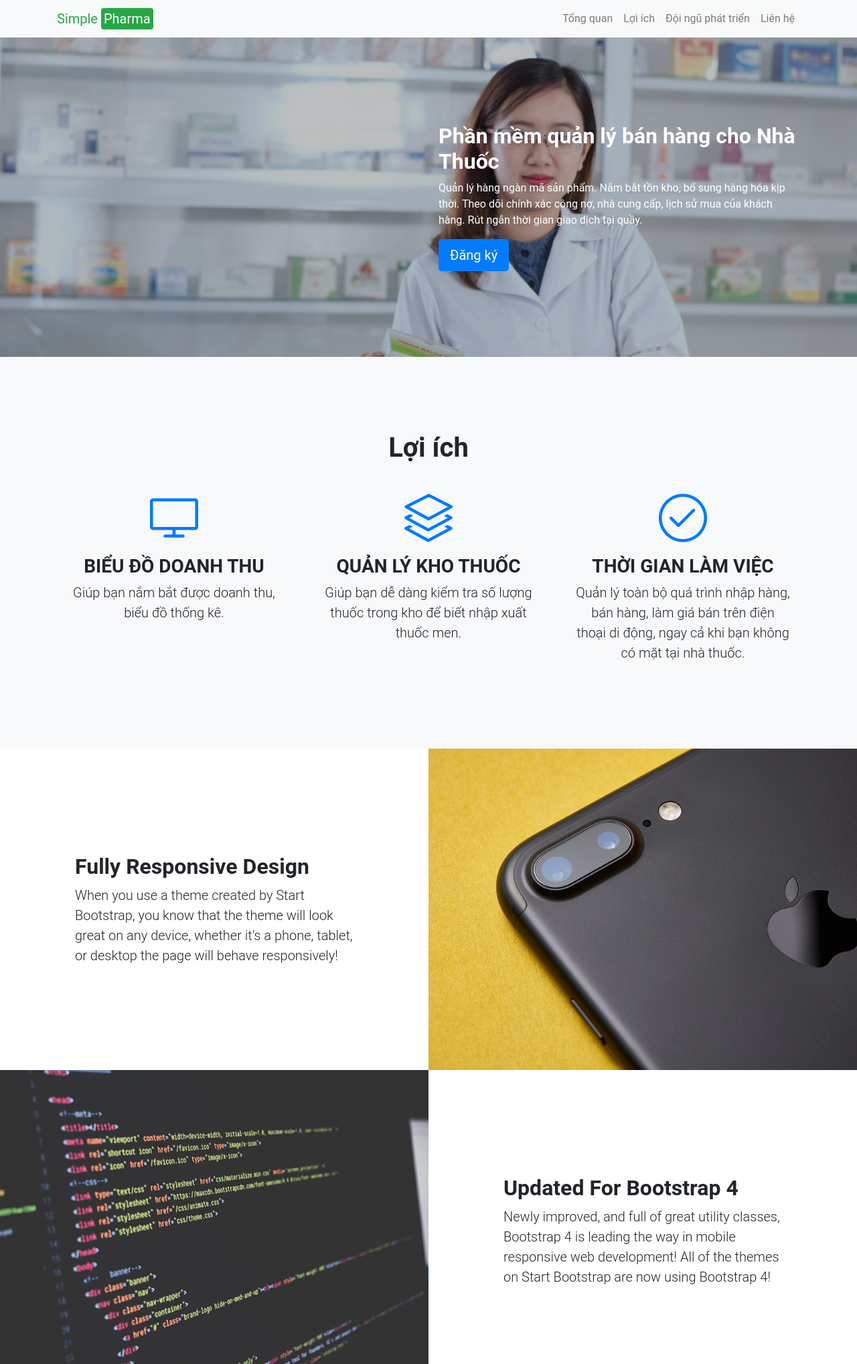
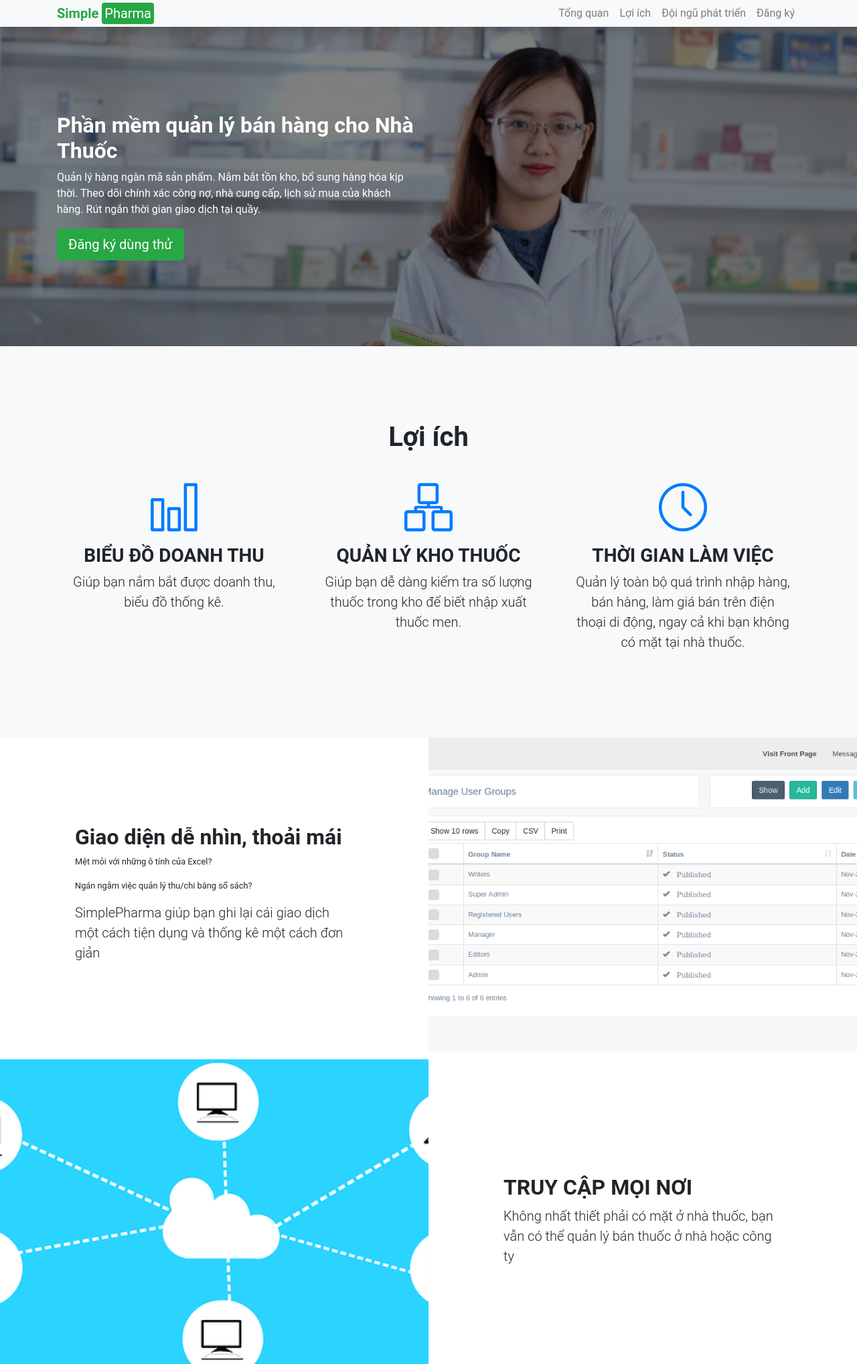
Before and after one commit to beohoang98/simple-pharma-landing-page, a website: page index.html in a window 1280 px wide. Shown: the top 2037 px of the page at 67% size. Drawn offline with Linux system fonts and the light colour scheme; a web font is replaced by a local one.

Commit message:
them icon + so mo ta loi ich + some style

```diff
--- a/index.html
+++ b/index.html
@@ -9,7 +9,7 @@
   <meta name="author" content="">
 
   <title>Simple Pharma</title>
-  <link href="./img/pharma.ico" rel="icon" type="image/x-icon" />
+  <link href="/favicon.ico" type="image/x-icon" />
   <!-- Bootstrap core CSS -->
   <link href="vendor/bootstrap/css/bootstrap.min.css" rel="stylesheet">
 
@@ -24,10 +24,10 @@
 
 </head>
 
-<body>
+<body data-spy="scroll" data-target="#menu">
 
   <!-- Navigation -->
-  <nav class="navbar navbar-expand-lg navbar-light bg-light sticky-top">
+  <nav id="nav" class="navbar navbar-expand-lg navbar-light bg-light sticky-top py-0 shadow">
     <div class="container">
       <a class="navbar-brand" href="#">
         <span class="logo">Simple <span class="logo-tail">Pharma</span></span>
@@ -41,7 +41,7 @@
           <li class="nav-item"><a href="#top" class="nav-link">Tổng quan</a></li>
           <li class="nav-item"><a href="#feature" class="nav-link">Lợi ích</a></li>
           <li class="nav-item"><a href="#about-us" class="nav-link">Đội ngũ phát triển</a></li>
-          <li class="nav-item"><a href="#contact" class="nav-link">Liên hệ</a></li>
+          <li class="nav-item"><a href="#contact" class="nav-link">Đăng ký</a></li>
         </ul>
       </div>
 
@@ -53,12 +53,13 @@
     <div class="overlay"></div>
     <div class="container">
       <div class="row">
-        <div class="col-xl-6"></div>
         <div class="col-xl-6">
           <h2>Phần mềm quản lý bán hàng cho Nhà Thuốc</h2>
-          <p>Quản lý hàng ngàn mã sản phẩm. Nắm bắt tồn kho, bổ sung hàng hóa kịp thời. Theo dõi chính xác công nợ, nhà cung cấp, lịch sử mua của khách hàng. Rút ngắn thời gian giao dịch tại quầy.</p>
-          <button type="submit" class="btn btn-lg btn-primary">Đăng ký</button>
+          <p>Quản lý hàng ngàn mã sản phẩm. Nắm bắt tồn kho, bổ sung hàng hóa kịp thời. Theo dõi chính xác công nợ, nhà
+            cung cấp, lịch sử mua của khách hàng. Rút ngắn thời gian giao dịch tại quầy.</p>
+          <a href="#contact" class="btn btn-lg btn-success">Đăng ký dùng thử</a>
         </div>
+        <div class="col-xl-6"></div>
       </div>
     </div>
   </header>
@@ -67,13 +68,13 @@
   <section id="feature" class="features-icons bg-light text-center">
     <div class="container">
       <div class="mb-4">
-          <h1>Lợi ích</h1>
+        <h1>Lợi ích</h1>
       </div>
       <div class="row">
         <div class="col-lg-4">
           <div class="features-icons-item mx-auto mb-5 mb-lg-0 mb-lg-3">
             <div class="features-icons-icon d-flex">
-              <i class="icon-screen-desktop m-auto text-primary"></i>
+              <i class="icon-chart m-auto text-primary"></i>
             </div>
             <h3>BIỂU ĐỒ DOANH THU</h3>
             <p class="lead mb-0">Giúp bạn nắm bắt được doanh thu, biểu đồ thống kê.</p>
@@ -82,7 +83,7 @@
         <div class="col-lg-4">
           <div class="features-icons-item mx-auto mb-5 mb-lg-0 mb-lg-3">
             <div class="features-icons-icon d-flex">
-              <i class="icon-layers m-auto text-primary"></i>
+              <i class="icon-organization m-auto text-primary"></i>
             </div>
             <h3>QUẢN LÝ KHO THUỐC</h3>
             <p class="lead mb-0">Giúp bạn dễ dàng kiểm tra số lượng thuốc trong kho để biết nhập xuất thuốc men.</p>
@@ -91,10 +92,11 @@
         <div class="col-lg-4">
           <div class="features-icons-item mx-auto mb-0 mb-lg-3">
             <div class="features-icons-icon d-flex">
-              <i class="icon-check m-auto text-primary"></i>
+              <i class="icon-clock m-auto text-primary"></i>
             </div>
             <h3>THỜI GIAN LÀM VIỆC</h3>
-            <p class="lead mb-0">Quản lý toàn bộ quá trình nhập hàng, bán hàng, làm giá bán trên điện thoại di động, ngay cả khi bạn không có mặt tại nhà thuốc.</p>
+            <p class="lead mb-0">Quản lý toàn bộ quá trình nhập hàng, bán hàng, làm giá bán trên điện thoại di động,
+              ngay cả khi bạn không có mặt tại nhà thuốc.</p>
           </div>
         </div>
       </div>
@@ -107,29 +109,29 @@
       <div class="row no-gutters">
 
         <div class="col-lg-6 order-lg-2 text-white showcase-img"
-          style="background-image: url('img/bg-showcase-1.jpg');"></div>
+          style="background-image: url('img/admin-dashboard.png')"></div>
         <div class="col-lg-6 order-lg-1 my-auto showcase-text">
-          <h2>Fully Responsive Design</h2>
-          <p class="lead mb-0">When you use a theme created by Start Bootstrap, you know that the theme will look great
-            on any device, whether it's a phone, tablet, or desktop the page will behave responsively!</p>
+          <h2>Giao diện dễ nhìn, thoải mái</h2>
+          <p class="lead small">Mệt mỏi với những ô tính của Excel?</p>
+          <p class="lead small">Ngán ngẫm việc quản lý thu/chi bằng sổ sách?</p>
+          <p class="lead">SimplePharma giúp bạn ghi lại cái giao dịch một cách tiện dụng và thống kê một cách đơn giản
+          </p>
         </div>
       </div>
       <div class="row no-gutters">
-        <div class="col-lg-6 text-white showcase-img" style="background-image: url('img/bg-showcase-2.jpg');"></div>
+        <div class="col-lg-6 text-white showcase-img" style="background-image: url('img/cloud-network.png');"></div>
         <div class="col-lg-6 my-auto showcase-text">
-          <h2>Updated For Bootstrap 4</h2>
-          <p class="lead mb-0">Newly improved, and full of great utility classes, Bootstrap 4 is leading the way in
-            mobile responsive web development! All of the themes on Start Bootstrap are now using Bootstrap 4!</p>
+          <h2>TRUY CẬP MỌI NƠI</h2>
+          <p class="lead mb-0">Không nhất thiết phải có mặt ở nhà thuốc, bạn vẫn có thể quản lý bán thuốc ở nhà hoặc
+            công ty</p>
         </div>
       </div>
       <div class="row no-gutters">
-        <div class="col-lg-6 order-lg-2 text-white showcase-img"
-          style="background-image: url('img/bg-showcase-3.jpg');"></div>
+        <div class="col-lg-6 order-lg-2 text-white showcase-img" style="background-image: url('img/admin.jpeg');"></div>
         <div class="col-lg-6 order-lg-1 my-auto showcase-text">
-          <h2>Easy to Use &amp; Customize</h2>
-          <p class="lead mb-0">Landing Page is just HTML and CSS with a splash of SCSS for users who demand some deeper
-            customization options. Out of the box, just add your content and images, and your new landing page will be
-            ready to go!</p>
+          <h2>THEO DÕI VÀ GHI NHỚ HOẠT ĐỘNG</h2>
+          <p class="lead mb-0">Các hoạt động sẽ được ghi lại như bán - nhập - xuất kho và nhân viên đã thao tác, trên
+            các thiết bị khác nhau, giúp việc quản lý của bạn dễ dàng hơn</p>
         </div>
       </div>
     </div>
@@ -168,10 +170,13 @@
   <!-- Call to Action -->
   <section id="contact" class="call-to-action text-white text-center">
     <div class="overlay"></div>
-    <div class="container">
+    <div class="container d-flex justify-content-center align-items-center" style="height: 100vh">
       <div class="row">
         <div class="col-xl-9 mx-auto">
-          <h2 class="mb-4">Ready to get started? Sign up now!</h2>
+          <img src="/favicon.png" width="100px" alt="">
+        </div>
+        <div class="col-xl-9 mx-auto">
+          <h2 class="mb-4">Đăng ký dùng thử miễn phí</h2>
         </div>
         <div class="col-md-10 col-lg-8 col-xl-7 mx-auto">
           <form>
@@ -180,7 +185,7 @@
                 <input type="email" class="form-control form-control-lg" placeholder="Enter your email...">
               </div>
               <div class="col-12 col-md-3">
-                <button type="submit" class="btn btn-block btn-lg btn-primary">Sign up!</button>
+                <button type="submit" class="btn btn-block btn-lg btn-success">Đăng ký</button>
               </div>
             </div>
           </form>
--- a/scss/_call-to-action.scss
+++ b/scss/_call-to-action.scss
@@ -1,17 +1,17 @@
 .call-to-action {
   position: relative;
   background-color: $gray-800;
-  background: url('../img/bg-masthead.jpg') no-repeat center center;
+  background: url('../img/nhathuoc.jpg') no-repeat center center;
   @include background-cover;
-  padding-top: 7rem;
-  padding-bottom: 7rem;
+  // padding-top: 7rem;
+  // padding-bottom: 7rem;
   .overlay {
     position: absolute;
-    background-color: $gray-900;
+    background-color: #000;
     height: 100%;
     width: 100%;
     top: 0;
     left: 0;
-    opacity: 0.3;
+    opacity: 0.6;
   }
 }
--- a/scss/_global.scss
+++ b/scss/_global.scss
@@ -1,5 +1,11 @@
+html {
+  scroll-behavior: smooth;
+}
+
 body {
   @include body-font;
+  position: relative;
+  scroll-behavior: smooth;
 }
 
 h1,
--- a/scss/_logo.scss
+++ b/scss/_logo.scss
@@ -1,10 +1,12 @@
 .logo {
     color: $green;
+    font-weight: bold;
     .logo-tail {
         // margin: 0 0.5em;
         padding: 4px;
         border-radius: 4px;
         background-color: $green;
         color: #fff;
+        font-weight: normal;
     }
 }
--- a/scss/_masthead.scss
+++ b/scss/_masthead.scss
@@ -7,12 +7,12 @@ header.masthead {
   padding-bottom: 4rem;
   .overlay {
     position: absolute;
-    background-color: $gray-900;
+    background-color: #000;
     height: 100%;
     width: 100%;
     top: 0;
     left: 0;
-    opacity: 0.3;
+    opacity: 0.5;
   }
   h1 {
     font-size: 2rem;
--- a/scss/_showcase.scss
+++ b/scss/_showcase.scss
@@ -5,6 +5,8 @@
   .showcase-img {
     min-height: 30rem;
     background-size: cover;
+    background-repeat: no-repeat;
+    background-position: center;
   }
   @media (min-width: 768px) {
     .showcase-text {
--- a/scss/landing-page.scss
+++ b/scss/landing-page.scss
@@ -11,3 +11,7 @@
 @import "call-to-action.scss";
 @import "footer.scss";
 @import "logo.scss";
+
+.nav-link.active {
+    border-bottom: 2px solid green;
+}
```
Also changed, not shown: vendor/fontawesome-free/package.json (+64 -16 lines), css/landing-page.css, css/landing-page.min.css, favicon.ico (added), favicon.png (added), img/admin-dashboard.png (added), img/admin.jpeg (added), img/cloud-network.png (added), img/nhathuoc.jpg (added).
